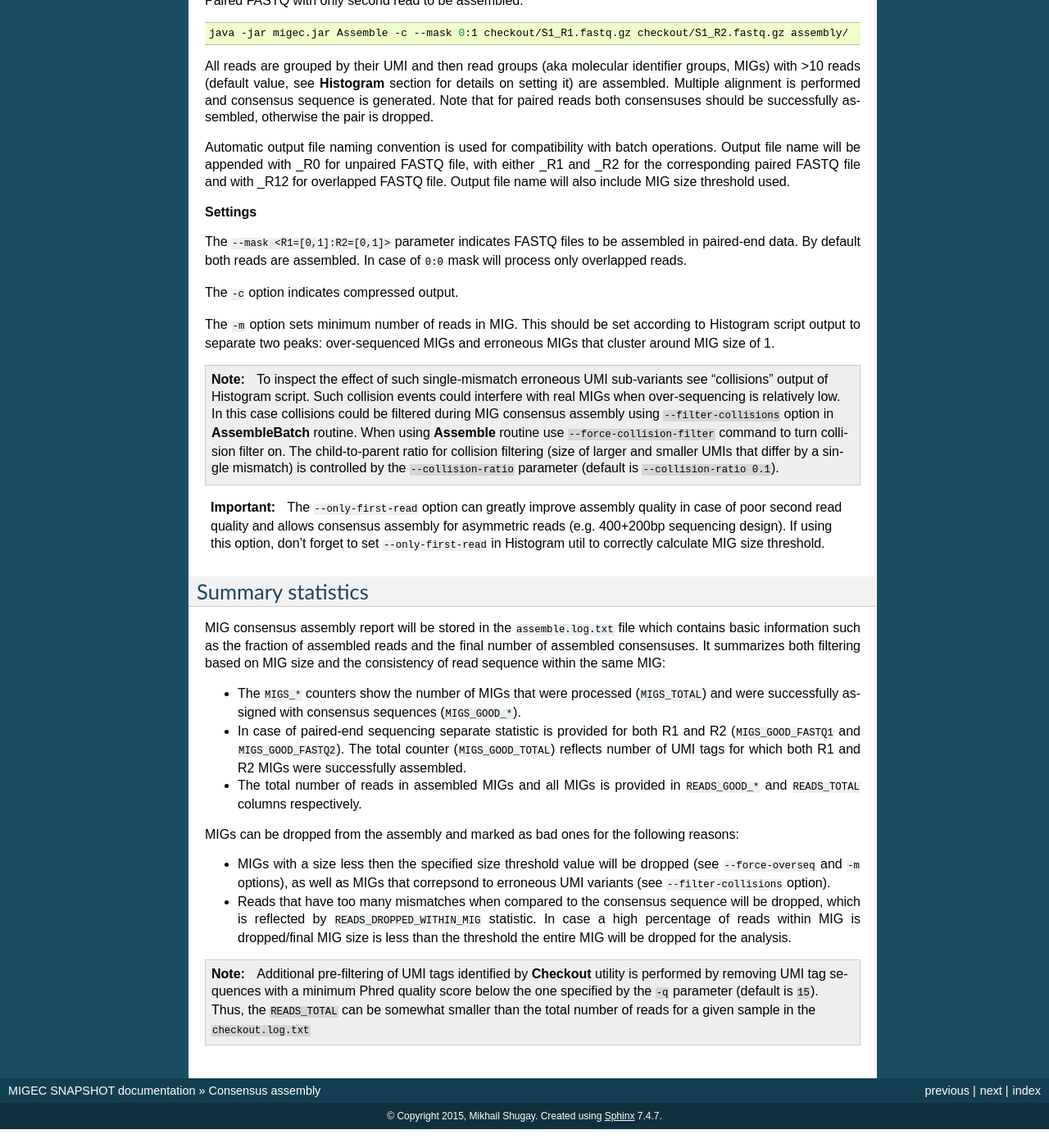
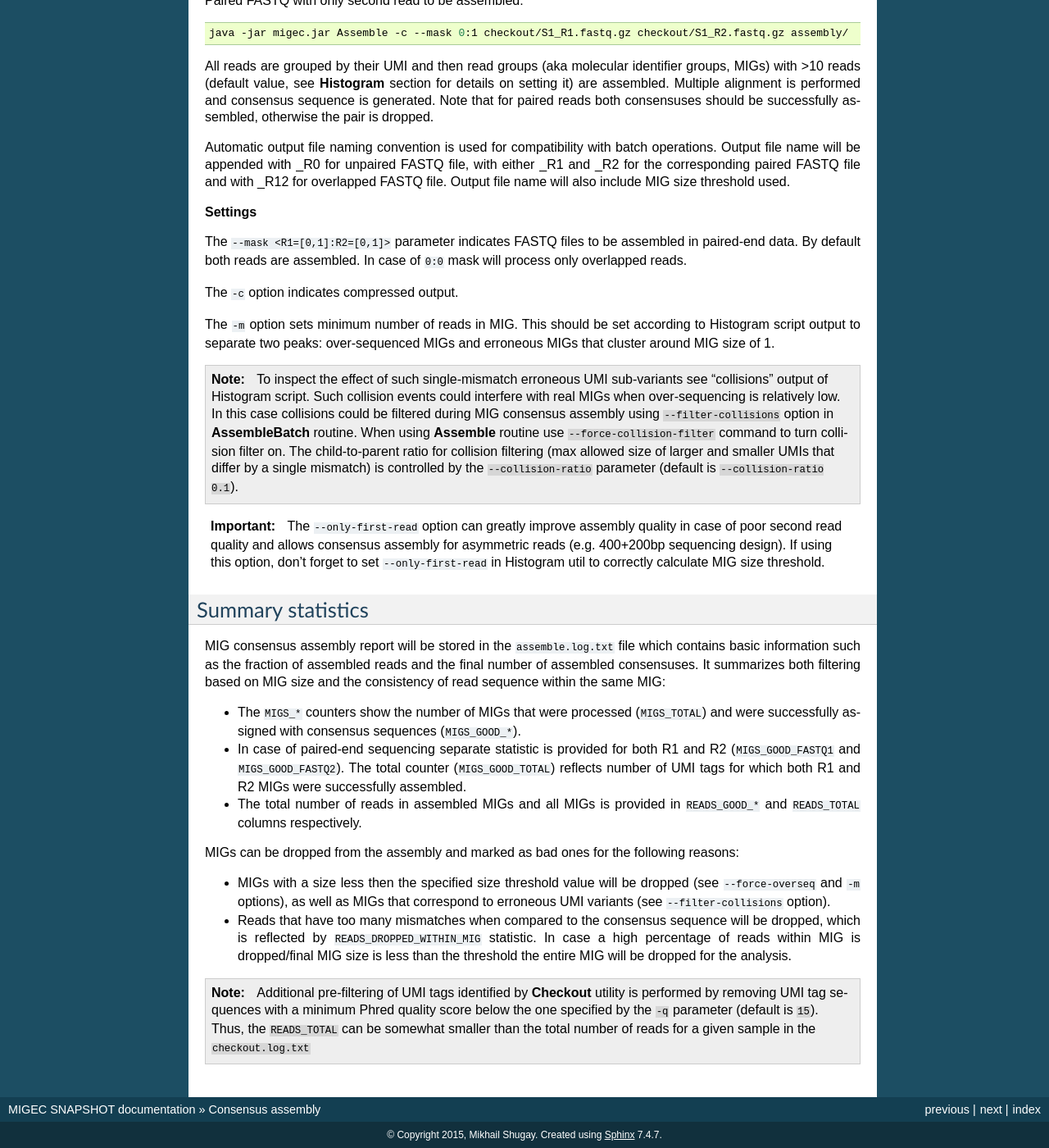
Before and after one commit to mikessh/migec, a Sphinx documentation site: the page built from doc/assemble.rst, in a window 1280 px wide and 1400 px high, scrolled down 1681 px. Shown: the whole window at 82% size. Built offline with Sphinx 7.4.7, drawn with Linux system fonts in a browser that asks for light colours; before the commit the page ends 3058 px from its top, so only the background shows below that.

Commit message:
Q1 doc upd

```diff
--- a/doc/assemble.rst
+++ b/doc/assemble.rst
@@ -153,7 +153,7 @@ over-sequenced MIGs and erroneous MIGs that cluster around MIG size of
     ``--filter-collisions`` option in **AssembleBatch** routine. When using
     **Assemble** routine use ``--force-collision-filter`` command to
     turn collision filter on. The child-to-parent ratio for collision filtering
-    (size of larger and smaller UMIs that differ by a single mismatch) is
+    (max allowed size of larger and smaller UMIs that differ by a single mismatch) is
     controlled by the ``--collision-ratio`` parameter (default is ``--collision-ratio 0.1``).
 
 .. important::
@@ -175,7 +175,7 @@ MIG consensus assembly report will be stored in the ``assemble.log.txt`` file wh
 
 MIGs can be dropped from the assembly and marked as bad ones for the following reasons:
 
-- MIGs with a size less then the specified size threshold value will be dropped (see ``--force-overseq`` and ``-m`` options), as well as MIGs that correpsond to erroneous UMI variants (see ``--filter-collisions`` option).
+- MIGs with a size less then the specified size threshold value will be dropped (see ``--force-overseq`` and ``-m`` options), as well as MIGs that correspond to erroneous UMI variants (see ``--filter-collisions`` option).
 - Reads that have too many mismatches when compared to the consensus sequence will be dropped, which is reflected by ``READS_DROPPED_WITHIN_MIG`` statistic. In case a high percentage of reads within MIG is dropped/final MIG size is less than the threshold the entire MIG will be dropped for the analysis.
 
 .. note::
```
Also changed, not shown: 1 other file.
